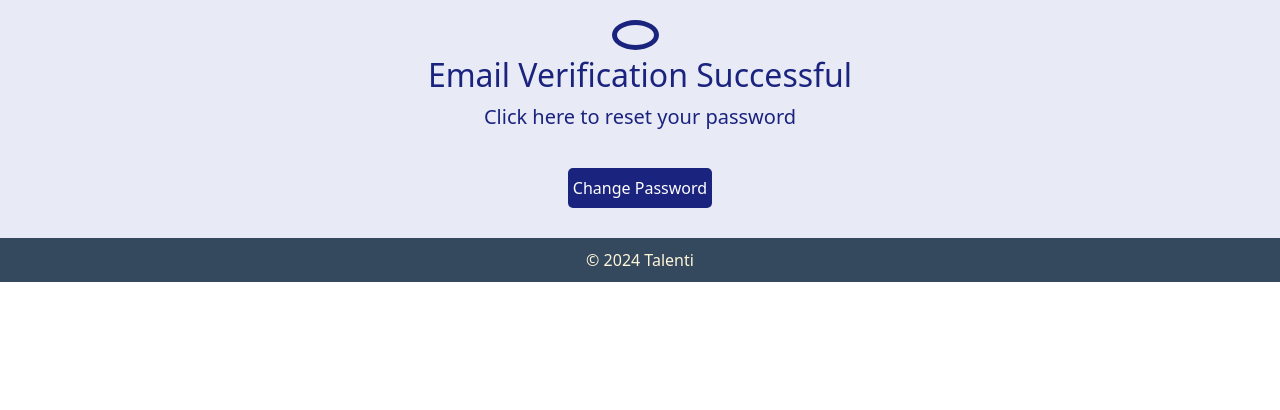
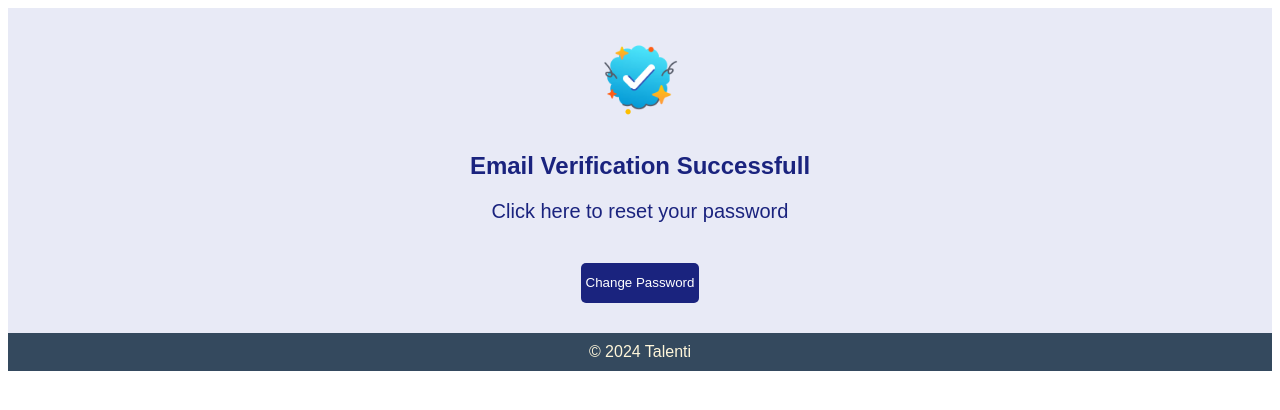
Before and after one commit to JobPortal006/backend, a Python web app: template templates/verify_email.html in a window 1280 px wide. Shown: the top 410 px of the page. Run offline with Jinja, Linux system fonts and the light colour scheme; the template is opened without the code that fills it, so the values that code supplies are empty.

Commit message:
verify_email changes

```diff
--- a/templates/verify_email.html
+++ b/templates/verify_email.html
@@ -5,19 +5,9 @@
     <meta http-equiv="X-UA-Compatible" content="IE=edge">
     <meta name="viewport" content="width=device-width, initial-scale=1.0">
     <title>Document</title>
-    <link href="https://cdn.jsdelivr.net/npm/bootstrap@5.3.0-alpha1/dist/css/bootstrap.min.css" rel="stylesheet">
     <style>
-    .icon {
-        width: 47px;
-        font-size: 40px;
-        margin-right: 10px;
-        color: #ffffff;
-        border: 5px solid #1A237E;
-        border-radius: 50%;
-        padding: 10px;
-        display: inline-flex;
-        align-items: center;
-        justify-content: center;
+      body {
+      font-family: 'UniqueFont', sans-serif;
       }
       .button{
         width: auto;
@@ -46,29 +36,31 @@
         background-color: #ffffff;
         color: #4c59ea;
       }
-    .div{
+      .background{
         background-color: #E8EAF6;
         color: #1A237E;
         padding: 20px;
         text-align: center;
       }
-
+      .image{
+        height: 100px;
+        width: 100px;
+      }
   </style>
 </head>
 <body>
-    <div class="div">
-      <i class="icon bi bi-check"></i>
+  <div class="background">
+    <img class="image" src="./verify.png" alt="check mard">
     <div style="text-align: center;">
-    <h2>Email Verification Successful</h2>
+      <h2>Email Verification Successfull</h2>
       <p>Click here to reset your password</p>
       </div>
         <form action="https://talenti.emeetify.com/Password">
         <button class="button">Change Password</button>
       </form>
     </div>
-    <footer >
+  <footer>
     &copy; 2024 Talenti
   </footer>
-
 </body>
 </html>
```
Also changed, not shown: templates/verify.png (added). Lines whose indentation alone changed are shown as unchanged.
